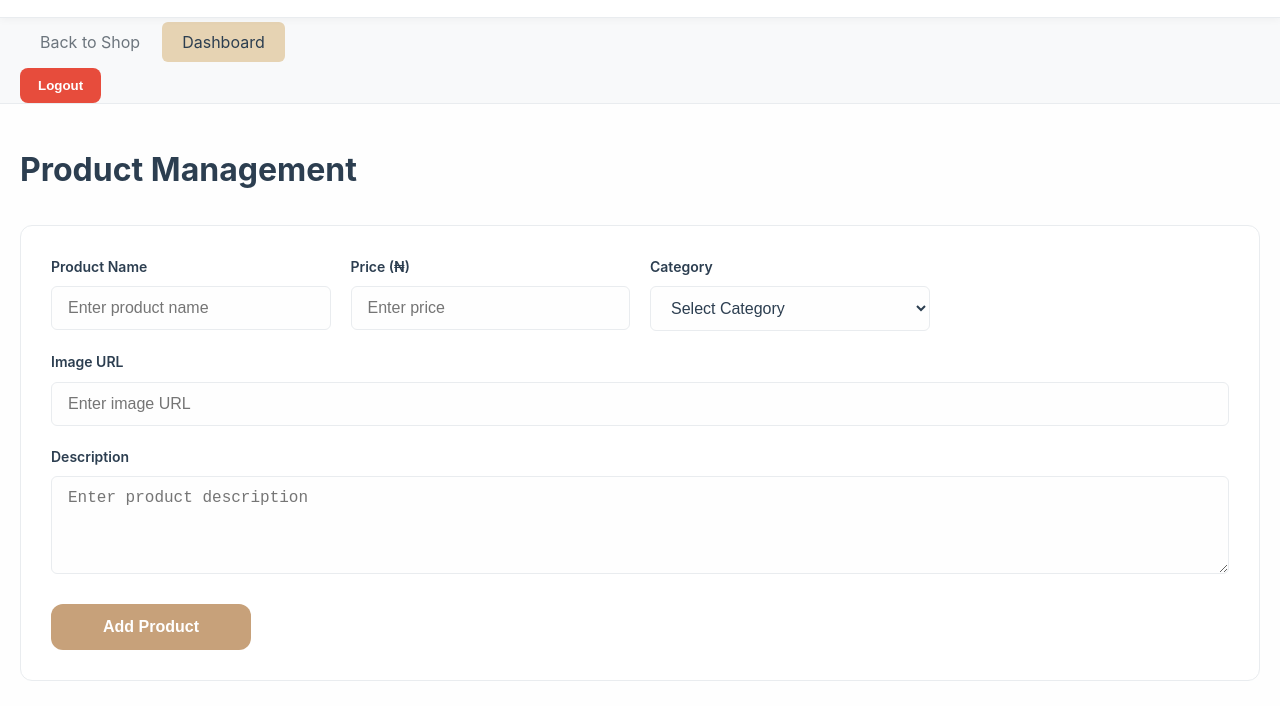
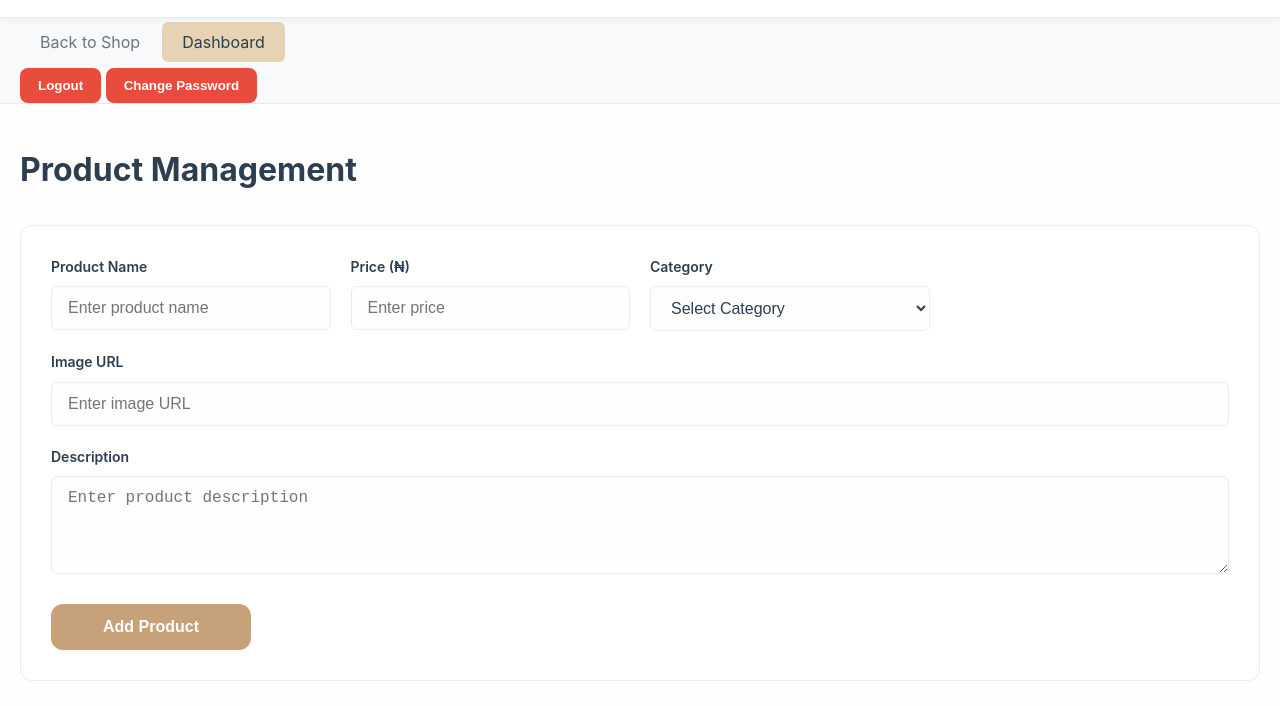
Before and after one commit to Niyifrets/munastyles, a website with bundled scripts: page admin.html in a window 1280 px wide. Shown: the part 94-800 px from the top of the page. Built offline with nearby package versions, Linux system fonts and the light colour scheme; no server answers.

Commit message:
Add Change Password button to admin navigation
Added a 'Change Password' button to the navigation.

```diff
--- a/admin.html
+++ b/admin.html
@@ -51,6 +51,8 @@
       </ul>
 
       <button id="logoutBtn" class="logout-btn">Logout</button>
+
+      <button id="resetPasswordBtn" class="logout-btn">Change Password</button>
 
     </div>
   </nav>
```
